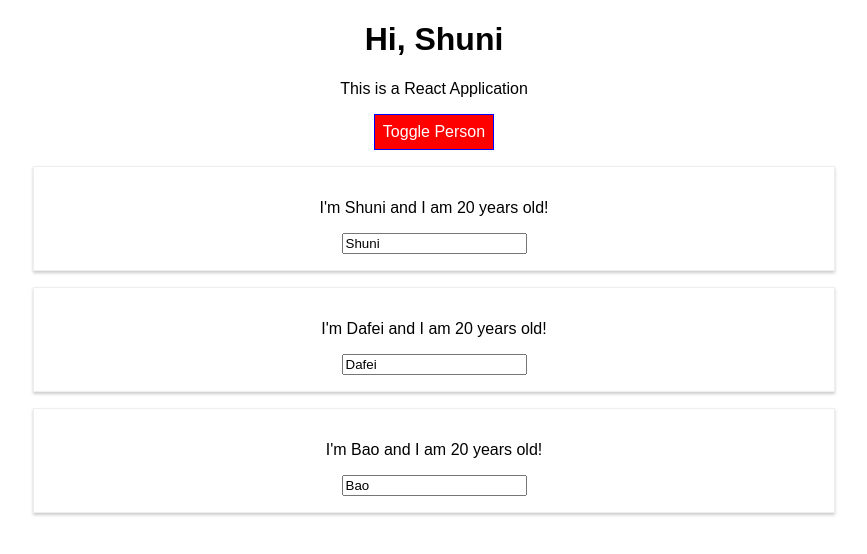
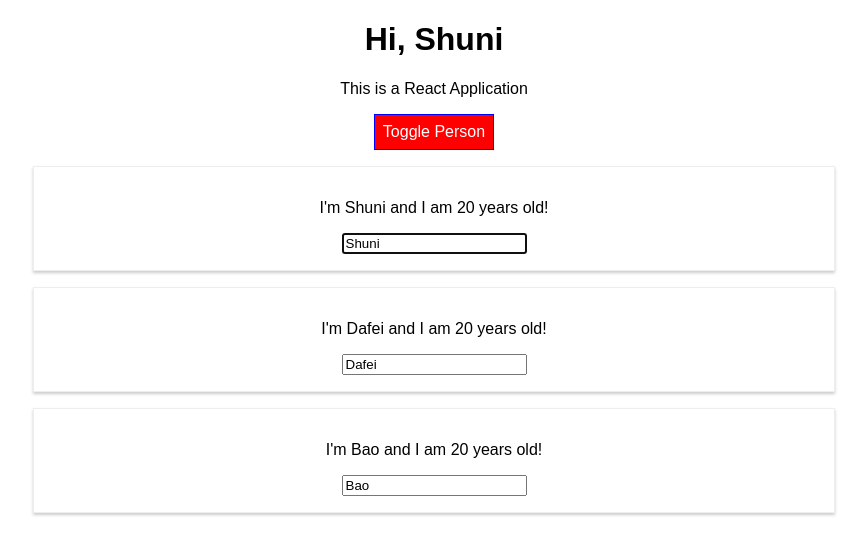
Before and after one commit to loushuni/My-React-App1, a React app: page / in a window 1280 px wide. Both pictures are taken after a click on the button "Toggle Person". Shown: the top 554 px of the page, without its empty margins (206-1073 px from the left). Built offline with nearby package versions, Linux system fonts and the light colour scheme.

Commit message:
using references

```diff
--- a/src/components/Person/Person.js
+++ b/src/components/Person/Person.js
@@ -14,6 +14,9 @@
 
     componentDidMount() {
         console.log('[Person.js] componentDidMount');
+        if (this.props.position === 0) {
+            this.inputElement.focus();
+        }
     }
     render() {
         console.log('[Person.js] render');
@@ -21,7 +24,11 @@
             <div className="Person">
                 <p onClick={this.props.click}> I'm {this.props.name} and I am {this.props.age} years old!</p>
                 <p>{this.props.children}</p>
-                <input type="text" onChange={this.props.changed} value={this.props.name} />
+                <input
+                    ref={(inp) => { this.inputElement = inp}}
+                    type="text"
+                    onChange={this.props.changed}
+                    value={this.props.name} />
             </div>
         );
     }
--- a/src/components/Persons/Persons.js
+++ b/src/components/Persons/Persons.js
@@ -39,6 +39,7 @@
                 name={person.name}
                 age={person.age}
                 key={person.id}
+                position={index}
                 click={() => this.props.clicked(index)}
                 changed={(event) => this.props.changed(event, person.id)}
             />
```
